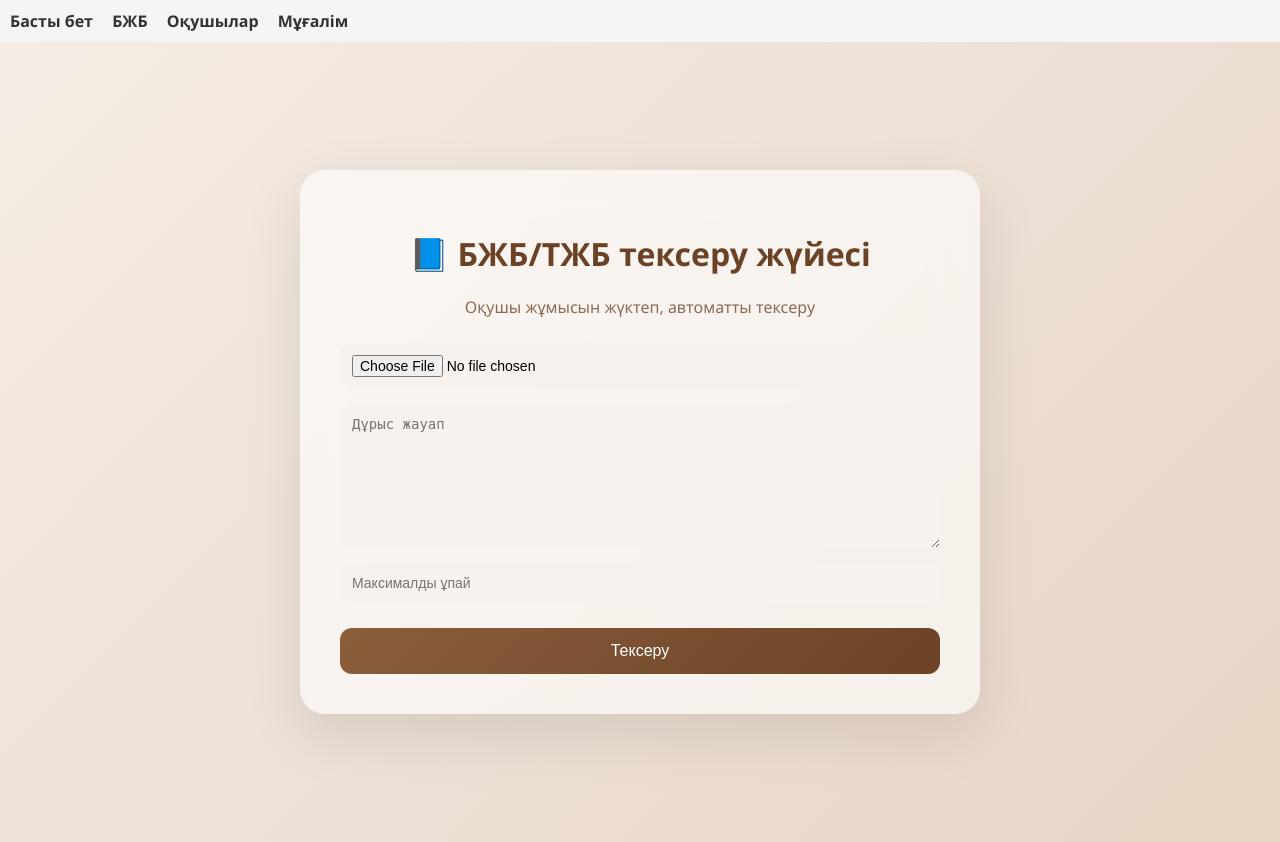
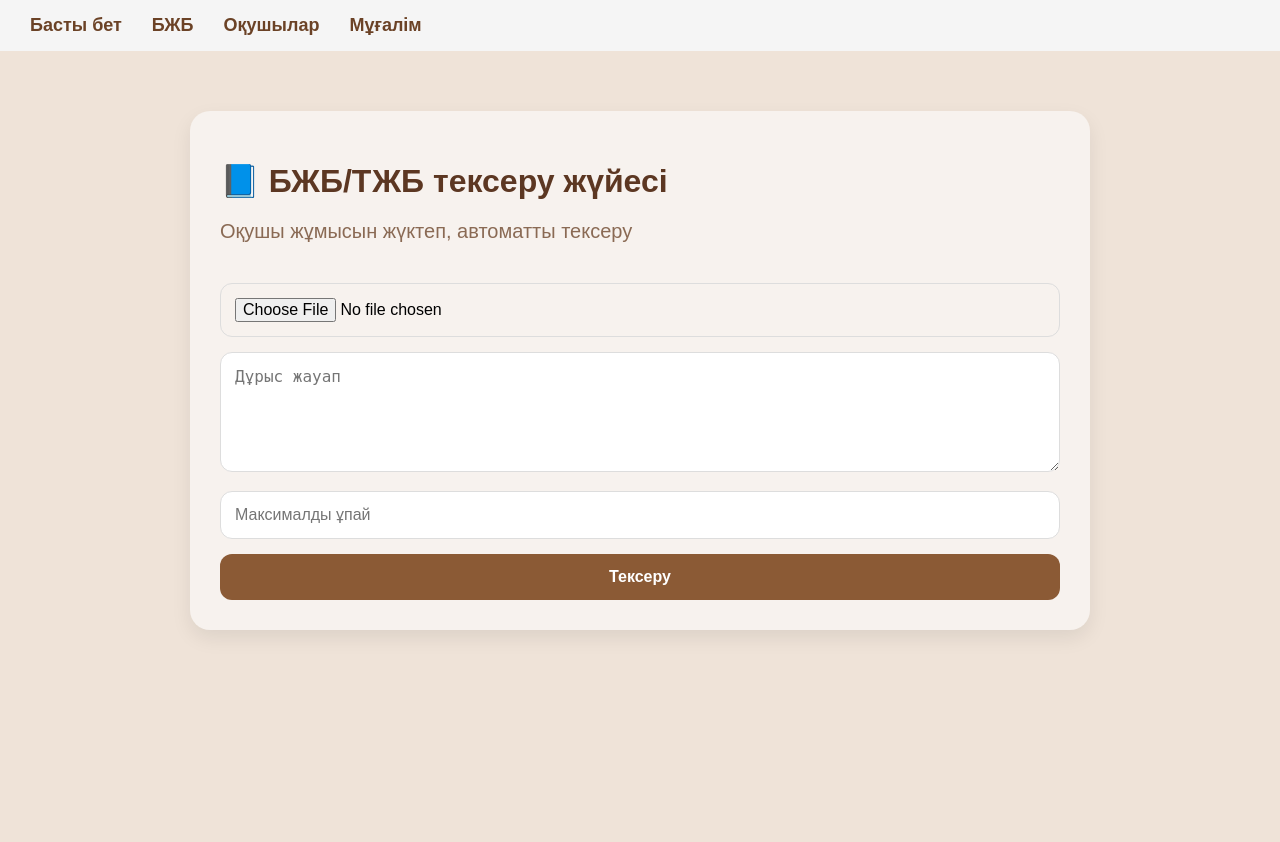
Before and after one commit to bekishovafarida-eng/bjb_checker, a Flask app: page /bjb-checker in a window 1280 px wide. After the commit the page ends 634 px from the top, so only its background shows below. Run offline with Flask 3, Linux system fonts and the light colour scheme; parts of the project's set-up code (start-up, migrations or seed data) failed here and were passed over.

Commit message:
fix recognized text and result layout

```diff
--- a/app.py
+++ b/app.py
@@ -102,6 +102,7 @@ def bjb():
     result = None
     student_text = ""
     error = ""
+    max_score = ""
 
     if request.method == "POST":
         try:
@@ -120,9 +121,9 @@ def bjb():
         "bjb.html",
         result=result,
         student_text=student_text,
-        error=error
+        error=error,
+        max_score=max_score
     )
-
 # ===== ОҚУШЫЛАР =====
 @app.route("/students", methods=["GET", "POST"])
 def students():
--- a/static/bjb.css
+++ b/static/bjb.css
@@ -1,89 +1,97 @@
 body {
-  margin: 0;
-  font-family: 'Segoe UI', sans-serif;
-  background: linear-gradient(135deg, #f5ede6, #e7d5c5);
+    margin: 0;
+    font-family: Arial, sans-serif;
+    background: #efe3d8;
 }
+
 nav {
     background: #f5f5f5;
-    padding: 10px;
+    padding: 15px 30px;
+    display: flex;
+    gap: 30px;
 }
 
 nav a {
-    margin-right: 15px;
     text-decoration: none;
+    color: #6b4226;
     font-weight: bold;
-    color: #333;
+    font-size: 18px;
 }
+
 .container {
-  display: flex;
-  justify-content: center;
-  align-items: center;
-  min-height: 100vh;
+    max-width: 900px;
+    margin: 40px auto;
+    padding: 20px;
 }
 
 .card {
-  width: 600px;
-  padding: 40px;
-  border-radius: 25px;
-  background: rgba(255,255,255,0.6);
-  backdrop-filter: blur(20px);
-  box-shadow: 0 20px 60px rgba(0,0,0,0.1);
+    background: #f7f2ee;
+    border-radius: 20px;
+    padding: 30px;
+    box-shadow: 0 8px 20px rgba(0,0,0,0.08);
 }
 
 h1 {
-  text-align: center;
-  color: #6b4226;
+    color: #5c3722;
+    margin-bottom: 10px;
 }
 
 .subtitle {
-  text-align: center;
-  color: #8b6b55;
-  margin-bottom: 25px;
+    color: #8a6a54;
+    margin-bottom: 25px;
+    font-size: 20px;
 }
 
-form {
-  display: flex;
-  flex-direction: column;
-  gap: 15px;
+form input,
+form textarea,
+form button {
+    width: 100%;
+    margin-top: 15px;
+    padding: 14px;
+    border-radius: 12px;
+    border: 1px solid #ddd;
+    font-size: 16px;
+    box-sizing: border-box;
 }
 
-label {
-  font-weight: 600;
-  color: #6b4226;
+form textarea {
+    min-height: 120px;
+    resize: vertical;
 }
 
-input, textarea {
-  padding: 12px;
-  border-radius: 12px;
-  border: none;
-  background: #f7f2ed;
-  font-size: 14px;
+form button {
+    background: #8b5a35;
+    color: white;
+    border: none;
+    font-weight: bold;
+    cursor: pointer;
 }
 
-textarea {
-  min-height: 120px;
+form button:hover {
+    background: #6f4528;
 }
 
-button {
-  margin-top: 10px;
-  padding: 14px;
-  border: none;
-  border-radius: 12px;
-  background: linear-gradient(135deg, #8b5e3c, #6b4226);
-  color: white;
-  font-size: 16px;
-  cursor: pointer;
-  transition: 0.3s;
+.recognized-box,
+.result-box,
+.error-box {
+    margin-top: 25px;
+    background: #f4efea;
+    border-left: 5px solid #8b5a35;
+    padding: 20px;
+    border-radius: 12px;
 }
 
-button:hover {
-  transform: scale(1.05);
+.recognized-box h2,
+.result-box h2,
+.error-box h2 {
+    margin-top: 0;
+    color: #2d1b12;
 }
 
-.result {
-  margin-top: 30px;
-  padding: 20px;
-  border-radius: 15px;
-  background: #fff;
-  box-shadow: 0 10px 30px rgba(0,0,0,0.1);
+.recognized-box pre {
+    white-space: pre-wrap;
+    word-wrap: break-word;
+    font-family: Arial, sans-serif;
+    font-size: 15px;
+    line-height: 1.5;
 }
--- a/templates/bjb.html
+++ b/templates/bjb.html
@@ -20,22 +20,29 @@
 
       <form action="{{ url_for('bjb') }}" method="POST" enctype="multipart/form-data">
         <input type="file" name="image" required>
-        <textarea name="answer_key" placeholder="Дұрыс жауап"></textarea>
+        <textarea name="answer_key" placeholder="Дұрыс жауап" required></textarea>
         <input type="number" name="max_score" placeholder="Максималды ұпай" required>
         <button type="submit">Тексеру</button>
       </form>
 
+      {% if student_text %}
+      <div class="recognized-box">
+        <h2>Танылған мәтін</h2>
+        <pre>{{ student_text }}</pre>
+      </div>
+      {% endif %}
+
       {% if result %}
-      <div class="result">
-        <h2>📊 Нәтиже</h2>
+      <div class="result-box">
+        <h2>Нәтиже</h2>
         <p><strong>Ұпай:</strong> {{ result.score }}</p>
         <p><strong>Қорытынды:</strong> {{ result.decision }}</p>
-        <p><strong>Пікір:</strong> {{ result.feedback }}</p>
+        <p><strong>Кері байланыс:</strong> {{ result.feedback }}</p>
       </div>
       {% endif %}
 
       {% if error %}
-      <div class="result">
+      <div class="error-box">
         <h2>Қате</h2>
         <p>{{ error }}</p>
       </div>
--- a/templates/index.html
+++ b/templates/index.html
@@ -159,9 +159,9 @@
     <div class="container footer-box glass">
       <div>
         <h3>Байланыс</h3>
-        <p>Сайтты жасаған: <strong>Сіздің атыңыз</strong></p>
-        <p>Телефон: <a href="tel:+77000000000">+7 700 000 00 00</a></p>
-        <p>WhatsApp: <a href="https://wa.me/77000000000" target="_blank">Хабарласу</a></p>
+        <p>Сайтты жасаған: <strong>Бекішова Фарида</strong></p>
+        <p>Телефон: <a href="tel:+77000000000">+7 747 463 1137</a></p>
+        <p>WhatsApp: <a href="https://wa.me/77474631137" target="_blank">Хабарласу</a></p>
       </div>
       <a href="#top" class="btn btn-primary small">Жоғары көтерілу</a>
     </div>
```
